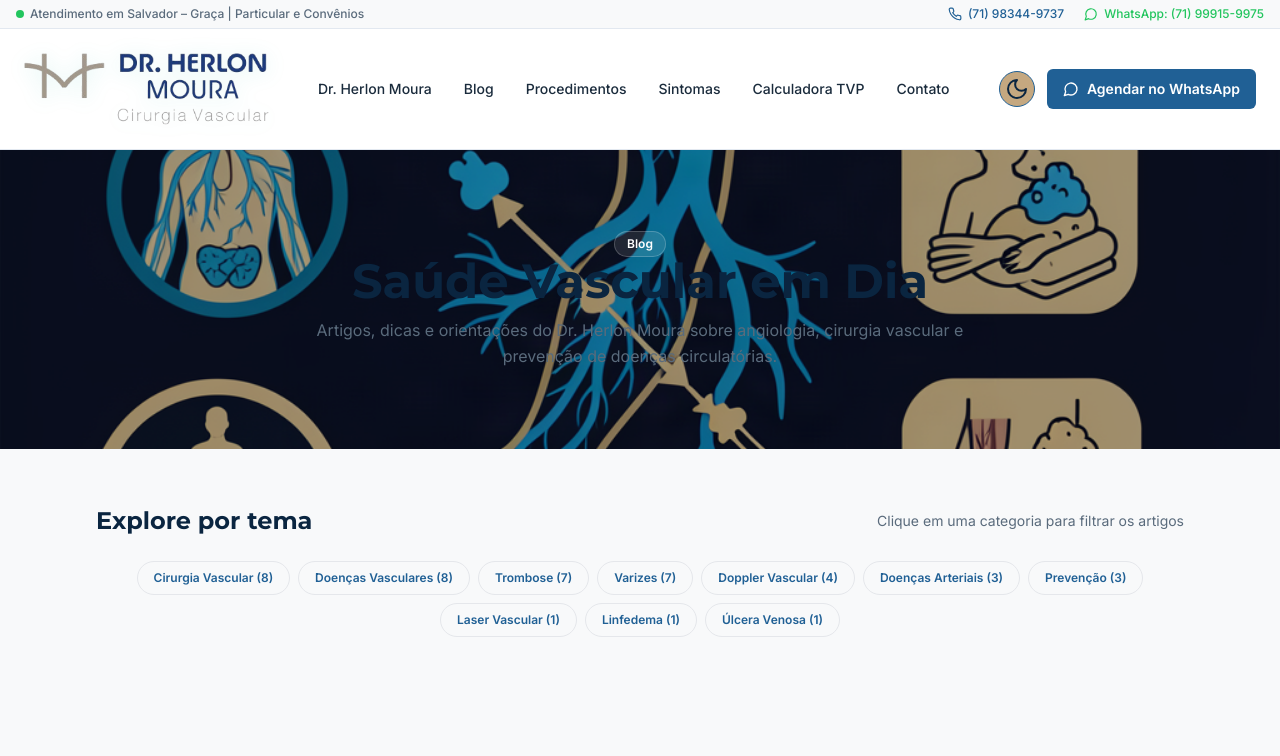
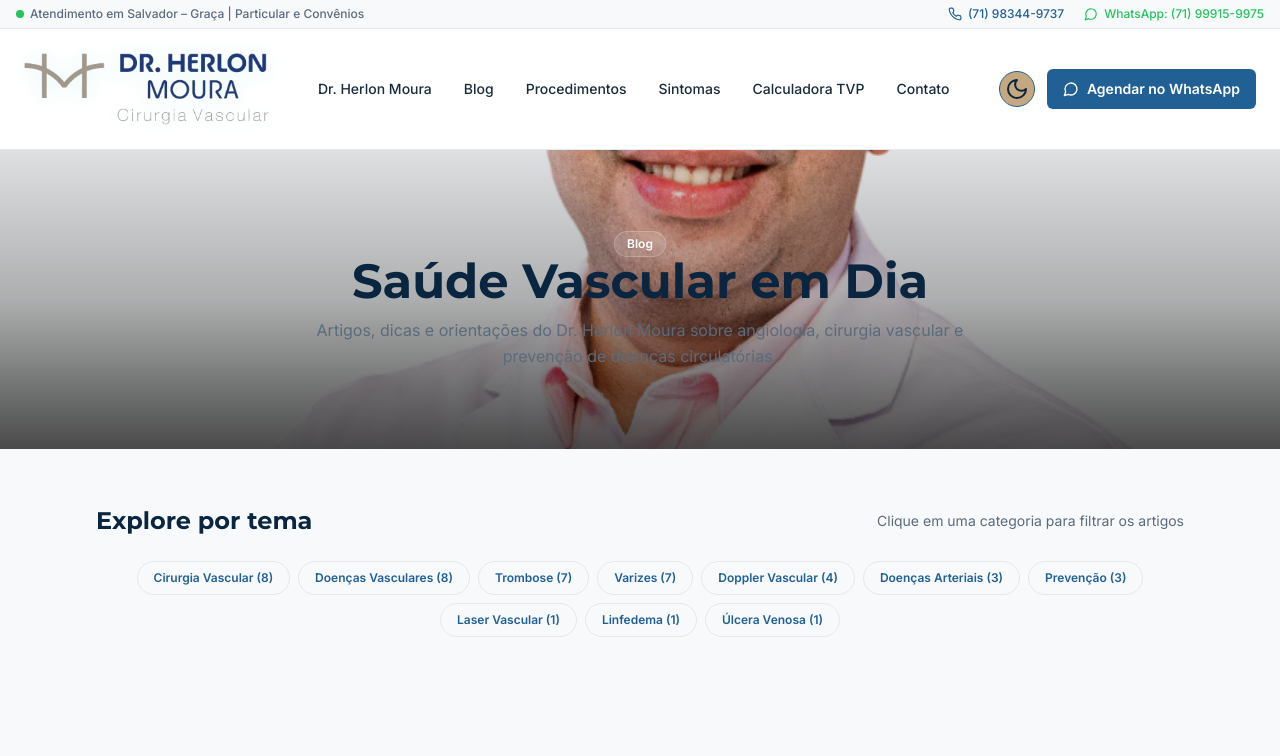
Before and after one commit to hudsonargollo/herlonmoura, a Next.js app: page /blog in a window 1280 px wide. Shown: the top 756 px of the page. Built offline with nearby package versions, Linux system fonts and the light colour scheme.

Commit message:
feat(blog): hero image background = Dr. Herlon Moura photo

```diff
--- a/app/blog/page.tsx
+++ b/app/blog/page.tsx
@@ -41,9 +41,9 @@ export default function BlogPage() {
       <section className="relative overflow-hidden bg-surface">
         <div
           className="pointer-events-none absolute inset-0"
-          style={{ backgroundImage: 'url(/images/blog/entendendo-varizes-tratamentos-modernos.png)', backgroundSize: 'cover', backgroundPosition: 'center 40%' }}
+          style={{ backgroundImage: 'url(/images/dr-herlon-moura.png)', backgroundSize: 'cover', backgroundPosition: 'center 35%' }}
         >
-          <div className="absolute inset-0 bg-black/30" />
+          <div className="absolute inset-0 bg-gradient-to-t from-black/70 via-black/30 to-black/10" />
         </div>
         <div className="relative mx-auto w-full max-w-6xl px-4 py-14 sm:px-6 lg:px-8 lg:py-20">
           <div className="mx-auto max-w-2xl text-center text-white">
```
